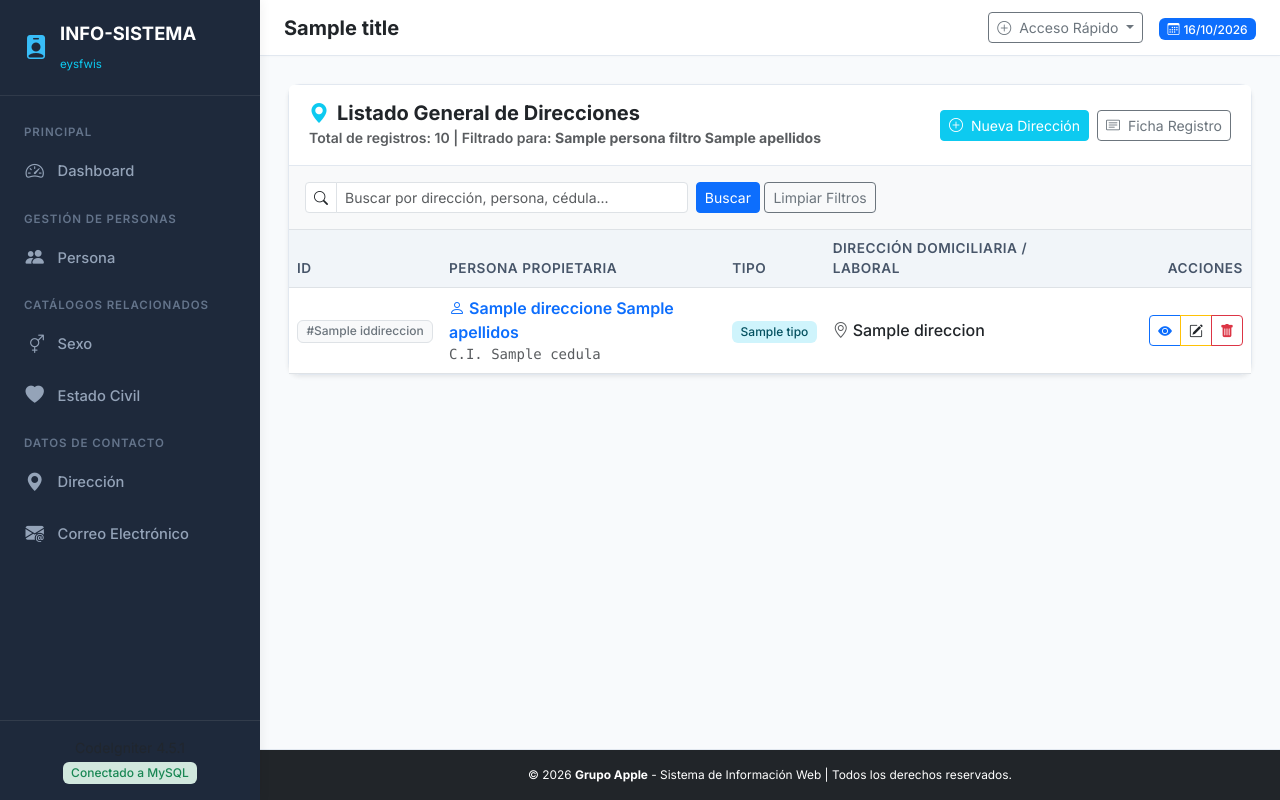
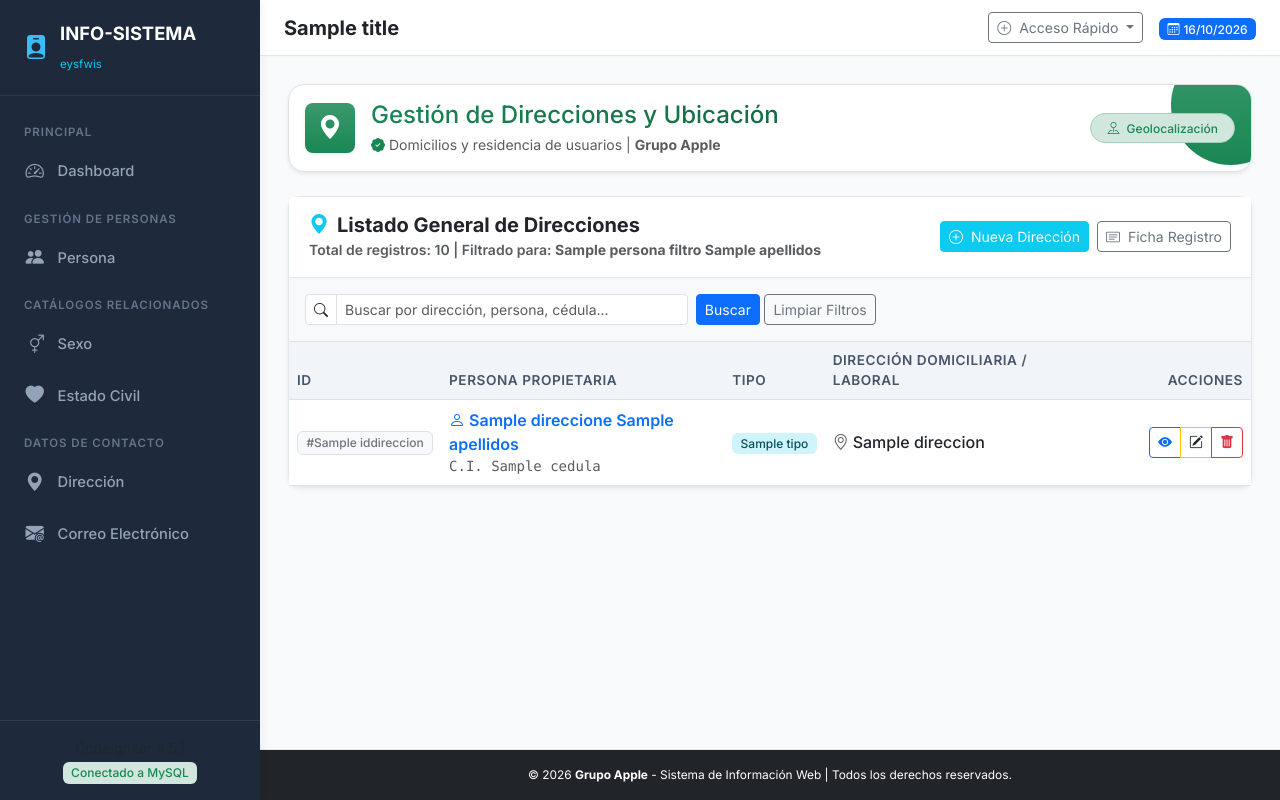
Before and after one commit to geraldmendezbonilla-wq/Grupo_Apple, a CodeIgniter 4 app: the page made by eysfwis-main/app/Views/direccion/direccion_list.php in a window 1280 px wide. Run offline with PHP 8.4 and a stand-in for CodeIgniter, Linux system fonts and the light colour scheme; the template is opened without the code that fills it: most values are stand-ins (such as "Sample title", 1, 10 or a date in 2020); data that the repository does not hold is empty; some libraries are stand-ins or nearby versions.

Commit message:
Commit 9: Diseño moderno y estilo de cabecera en el modulo de dirección

```diff
--- a/eysfwis-main/app/Views/direccion/direccion_list.php
+++ b/eysfwis-main/app/Views/direccion/direccion_list.php
@@ -1,6 +1,36 @@
 <?= $this->extend('layout/main') ?>
 
 <?= $this->section('content') ?>
+
+
+<!-- Cabecera Estilizada Módulo Dirección -->
+<div class="p-3 mb-4 bg-white rounded-4 border shadow-sm position-relative overflow-hidden">
+    <div class="position-absolute top-0 end-0 bg-success bg-gradient opacity-10 rounded-circle" style="width: 120px; height: 120px; margin-right: -40px; margin-top: -40px;"></div>
+
+    <div class="d-flex align-items-center justify-content-between flex-wrap gap-3 position-relative z-1">
+        <div class="d-flex align-items-center gap-3">
+            <div class="p-3 bg-success bg-gradient text-white rounded-3 shadow-sm d-flex align-items-center justify-content-center" style="width: 50px; height: 50px;">
+                <i class="bi bi-geo-alt-fill fs-4"></i>
+            </div>
+            <div>
+                <h2 class="h4 fw-extrabold text-dark mb-1 d-flex align-items-center gap-2">
+                    <span style="background: linear-gradient(135deg, #198754 0%, #146c43 100%); -webkit-background-clip: text; -webkit-text-fill-color: transparent;">
+                        Gestión de Direcciones y Ubicación
+                    </span>
+                </h2>
+                <p class="text-muted small mb-0 d-flex align-items-center gap-1">
+                    <i class="bi bi-patch-check-fill text-success"></i> Domicilios y residencia de usuarios | <strong>Grupo Apple</strong>
+                </p>
+            </div>
+        </div>
+
+        <div class="d-flex align-items-center gap-2">
+            <span class="badge bg-success-subtle text-success border border-success-subtle px-3 py-2 rounded-pill shadow-xs">
+                <i class="bi bi-pin-map me-1"></i> Geolocalización
+            </span>
+        </div>
+    </div>
+</div>
 
 <div class="card shadow-sm">
     <div class="card-header d-flex flex-wrap justify-content-between align-items-center gap-2">
```
